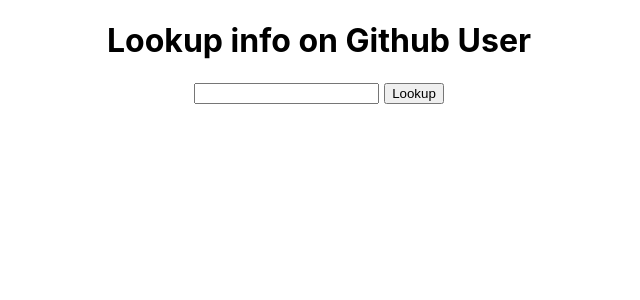
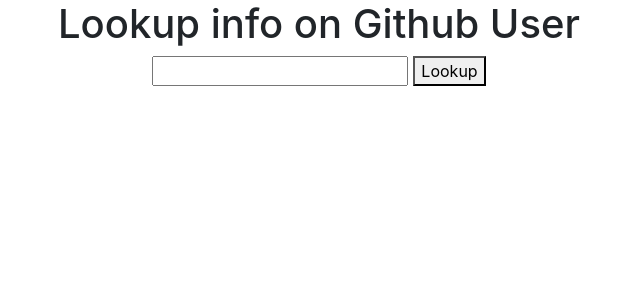
Before and after one commit to rtragle/github-magic, a React (Create React App) app: page / in a window 1280 px wide. Shown: the top 300 px of the page, without its empty margins (321-961 px from the left). Built offline with nearby package versions, Linux system fonts and the light colour scheme.

Commit message:
Add Bootstrap to dependencies & import styles

```diff
--- a/package.json
+++ b/package.json
@@ -3,6 +3,7 @@
   "version": "0.1.0",
   "private": true,
   "dependencies": {
+    "bootstrap": "^4.2.1",
     "node-sass": "^4.11.0",
     "react": "^16.7.0",
     "react-dom": "^16.7.0",
--- a/src/index.scss
+++ b/src/index.scss
@@ -1,3 +1,6 @@
+// Import Bootstrap and default variables
+@import '~bootstrap/scss/bootstrap.scss';
+
 body {
   margin: 0;
   padding: 0;
```
